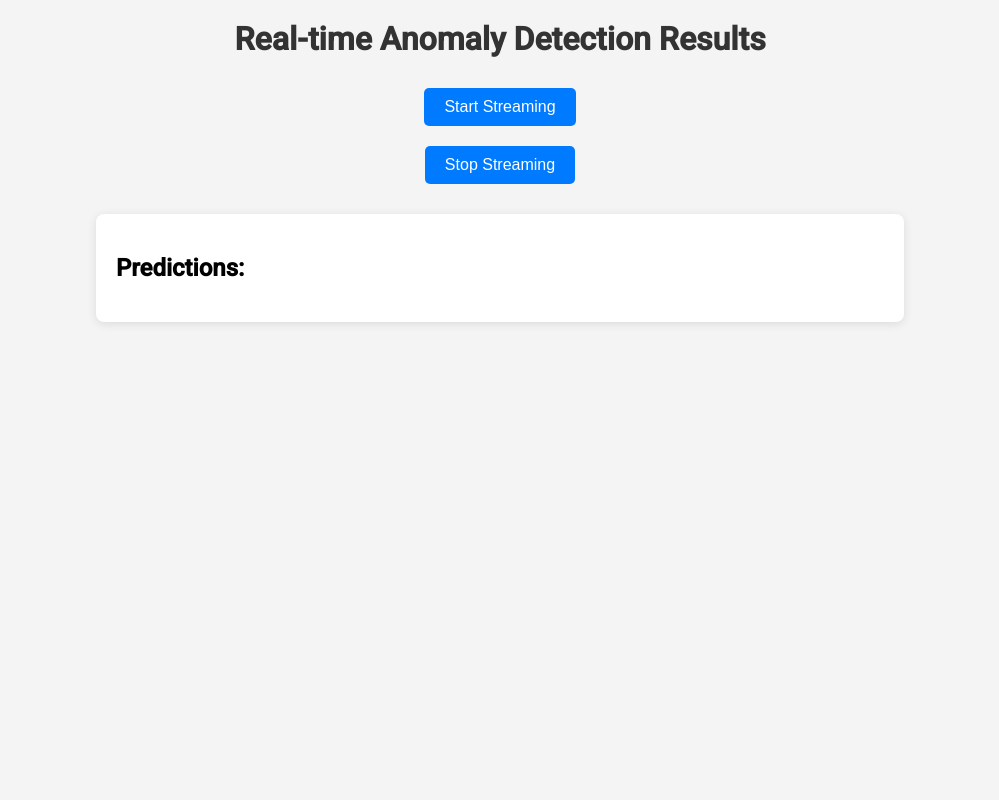
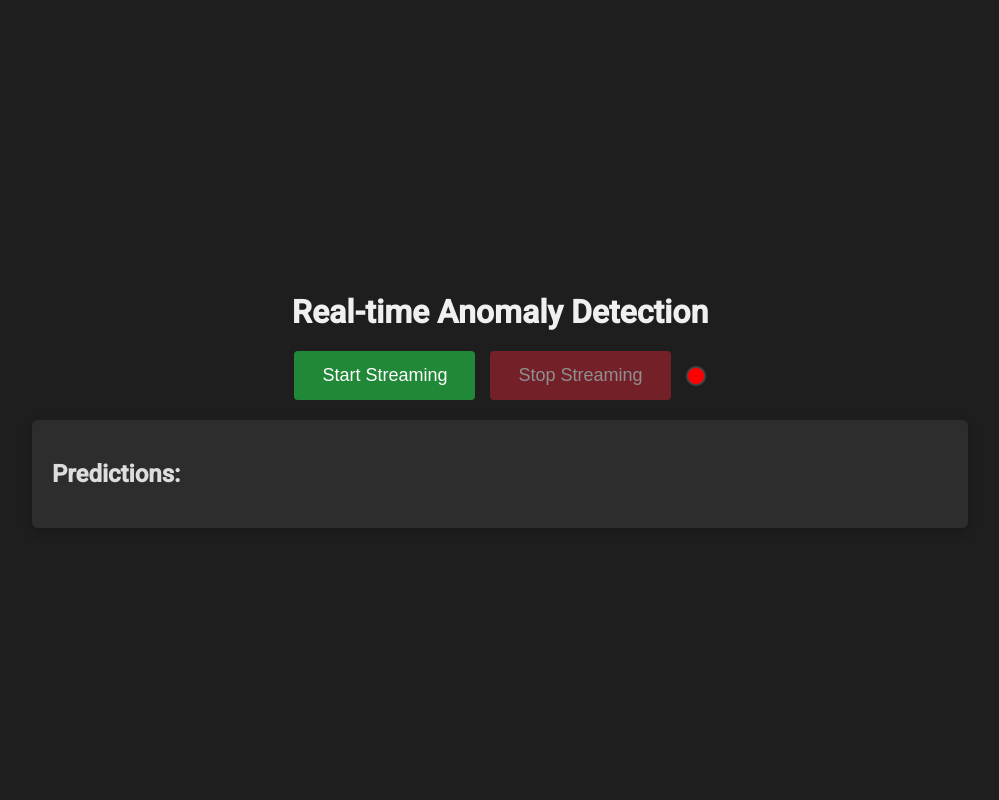
Before and after one commit to altrna/Delta-interface, a Flask app: page / in a window 1280 px wide. Shown: the whole page, without its empty margins (140-1139 px from the left). Run offline with Flask 3, Linux system fonts and the light colour scheme; parts of the project's set-up code (start-up, migrations or seed data) failed here and were passed over; some libraries are stand-ins or nearby versions.

Commit message:
Style of the client part for visualizing predictions changed and client changed to receive data from OPC.

```diff
--- a/client/MyClient.py
+++ b/client/MyClient.py
@@ -58,7 +58,8 @@ class MyClient(ClientBase):
             Iterator[NumpyArray]: An iterator of NumpyArray messages defined in protobuf file.
         """
         id = 0
-        for array in self.yield_test():# run_opc_ua():#self.yield_test(): # delta nebo test
+        # for array in self.yield_test(): # delta nebo test
+        for array in run_opc_ua():
             if client.stop_stream:
                 self.logger.info("Stream closed")
                 break
--- a/client/templates/index.html
+++ b/client/templates/index.html
@@ -9,84 +9,132 @@
             font-family: 'Roboto', sans-serif;
             margin: 0;
             padding: 0;
-            background: #f4f4f4;
+            background: #1e1e1e;
             display: flex;
             flex-direction: column;
             align-items: center;
+            justify-content: center;
+            height: 100vh;
+            color: #ddd;
         }
         h1 {
-            color: #333;
-            margin: 20px 0;
+            color: #f0f0f0;
+            margin-bottom: 20px;
+        }
+        .button-container {
+            display: flex;
+            align-items: center;
+            gap: 15px;
+        }
+        button {
+            padding: 14px 28px;
+            font-size: 18px;
+            color: white;
+            border: none;
+            border-radius: 4px;
+            cursor: pointer;
+            transition: background-color 0.3s, opacity 0.3s;
+        }
+        #startButton {
+            background-color: #218838;
+        }
+        #startButton:disabled {
+            background-color: #218838;
+            opacity: 0.5;
+            cursor: not-allowed;
+        }
+        #stopButton {
+            background-color: #c82333;
+        }
+        #stopButton:disabled {
+            background-color: #c82333;
+            opacity: 0.5;
+            cursor: not-allowed;
+        }
+        .status-indicator {
+            width: 16px;
+            height: 16px;
+            border-radius: 50%;
+            background-color: red;
+            transition: background-color 0.3s;
+            border: 2px solid #444;
         }
         #predictions {
-            width: 60%;
+            width: 70%;
             margin-top: 20px;
             padding: 20px;
-            border-radius: 8px;
-            background-color: #fff;
-            box-shadow: 0 2px 10px rgba(0, 0, 0, 0.1);
+            border-radius: 6px;
+            background-color: #2d2d2d;
+            box-shadow: 0 4px 10px rgba(0, 0, 0, 0.2);
+            max-height: 300px;
             overflow-y: auto;
-            max-height: 1000px;
+            display: flex;
+            flex-direction: column-reverse;
         }
         .prediction-item {
-            padding: 10px;
+            padding: 12px;
             margin-bottom: 10px;
-            border-bottom: 1px solid #eee;
-            color: #555;
+            border-bottom: 1px solid #555;
+            color: #ccc;
+            background: #3a3a3a;
+            border-radius: 5px;
         }
         .prediction-item.predicted-anomaly {
-            background-color: #ffdddd;
-        }
-        .prediction-item:last-child {
-            border-bottom: none;
-        }
-        button {
-            padding: 10px 20px;
-            margin: 10px;
-            font-size: 16px;
-            color: white;
-            background-color: #007BFF;
-            border: none;
-            border-radius: 5px;
-            cursor: pointer;
-            transition: background-color 0.3s;
-        }
-        button:hover {
-            background-color: #0056b3;
+            background-color: #8b0000;
+            color: #fff;
         }
         .wrong-btn {
-            background-color: #FF5733;
+            background-color: #ff5733;
+            padding: 8px 14px;
+            border: none;
+            color: white;
+            cursor: pointer;
+            border-radius: 4px;
+            margin-left: 10px;
         }
         .wrong-btn:hover {
-            background-color: #C70039;
+            background-color: #c70039;
         }
     </style>
     <script type="text/javascript">
     document.addEventListener('DOMContentLoaded', function() {
         var socket = io.connect('http://' + document.domain + ':' + location.port);
+        var isStreaming = false;
+
+        function updateUI() {
+            document.getElementById('startButton').disabled = isStreaming;
+            document.getElementById('stopButton').disabled = !isStreaming;
+            document.getElementById('statusIndicator').style.backgroundColor = isStreaming ? 'green' : 'red';
+        }
+
         socket.on('connect', function() {
             console.log('Websocket connected!');
         });
 
         document.getElementById('startButton').addEventListener('click', function() {
             socket.emit('start_streaming', {});
+            isStreaming = true;
+            updateUI();
         });
 
         document.getElementById('stopButton').addEventListener('click', function() {
             socket.emit('stop_streaming', {});
+            isStreaming = false;
+            updateUI();
         });
 
         socket.on('update_predictions', function(predictions) {
             var predictionsElement = document.getElementById('predictions');
             predictionsElement.innerHTML = ''; // Clear existing predictions
-            predictions.forEach(function(pred) {
+            predictions.slice(-5).reverse().forEach(function(pred) {
                 var newPred = document.createElement('div');
                 newPred.classList.add('prediction-item');
                 if (pred.result) {
                     newPred.classList.add('predicted-anomaly');
                 }
-                var date = new Date(pred.timestamp * 1000);  // Convert Unix timestamp to JavaScript Date
-                newPred.innerHTML = date.toLocaleTimeString() + ' - Process identifier: ' + pred.id + ' - Result: ' + pred.result + ' - Time series length: ' + pred.series_len + ' <button class="wrong-btn" onclick="markAsWrong(\'' + pred.id + '\', \'' + pred.result + '\')">Mark as Wrong</button>';
+                var date = new Date(pred.timestamp * 1000);
+                newPred.innerHTML = date.toLocaleTimeString() + ' - Process ID: ' + pred.id + ' - Result: ' + pred.result + ' - Length: ' + pred.series_len +
+                    ' <button class="wrong-btn" onclick="markAsWrong(\'' + pred.id + '\', \'' + pred.result + '\')">Mark as Wrong</button>';
                 predictionsElement.appendChild(newPred);
             });
         });
@@ -94,17 +142,20 @@
         window.markAsWrong = function(predictionId, prediction) {
             socket.emit('wrong_prediction', { id: predictionId, prediction_res: prediction });
         }
+
+        updateUI();
     });
     </script>
 </head>
 <body>
-    <h1>Real-time Anomaly Detection Results</h1>
-
-    <button id="startButton">Start Streaming</button>
-    <button id="stopButton">Stop Streaming</button>
+    <h1>Real-time Anomaly Detection</h1>
+    <div class="button-container">
+        <button id="startButton">Start Streaming</button>
+        <button id="stopButton">Stop Streaming</button>
+        <div id="statusIndicator" class="status-indicator"></div>
+    </div>
     <div id="predictions">
         <h2>Predictions:</h2>
     </div>
-
 </body>
 </html>
```
